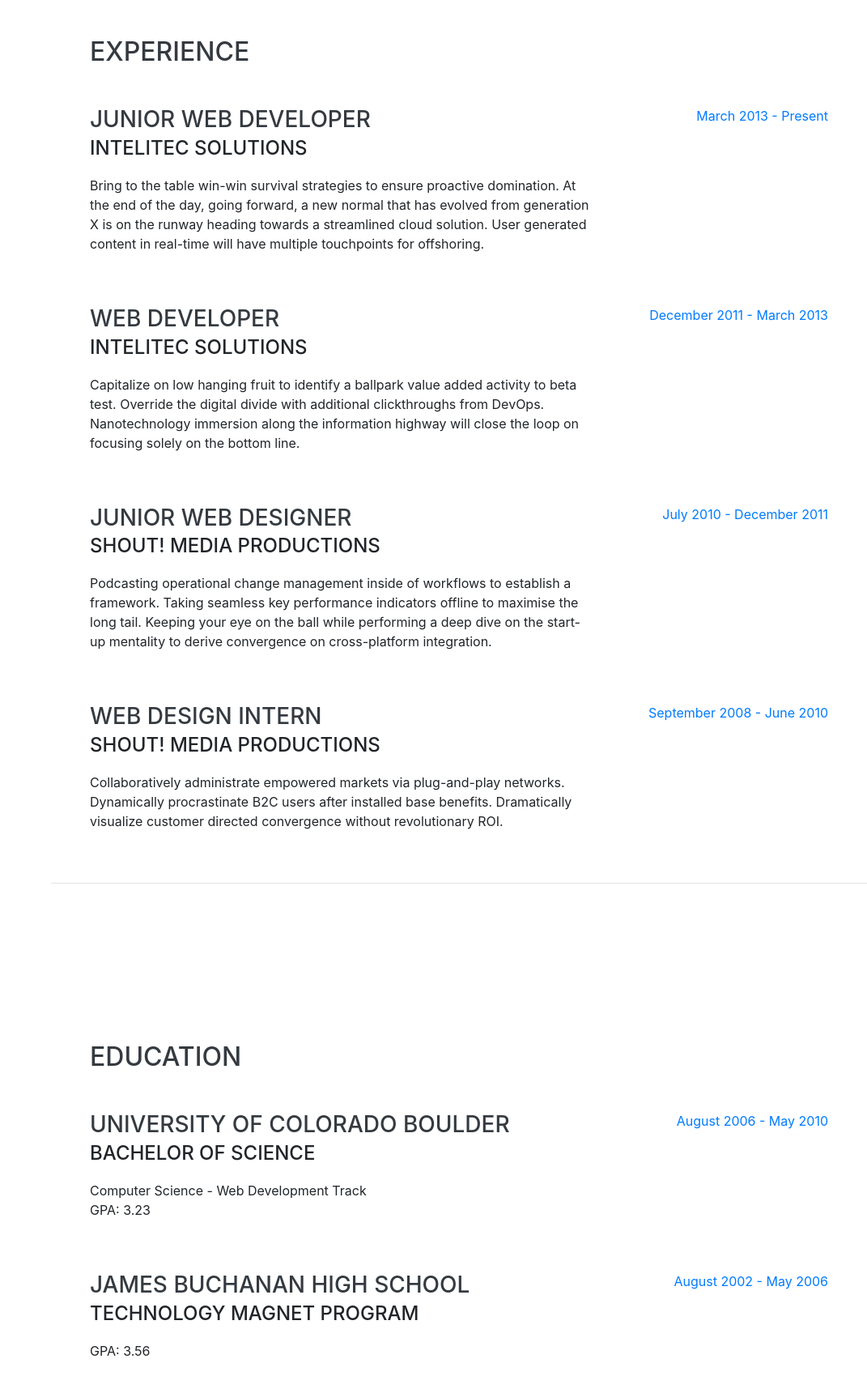
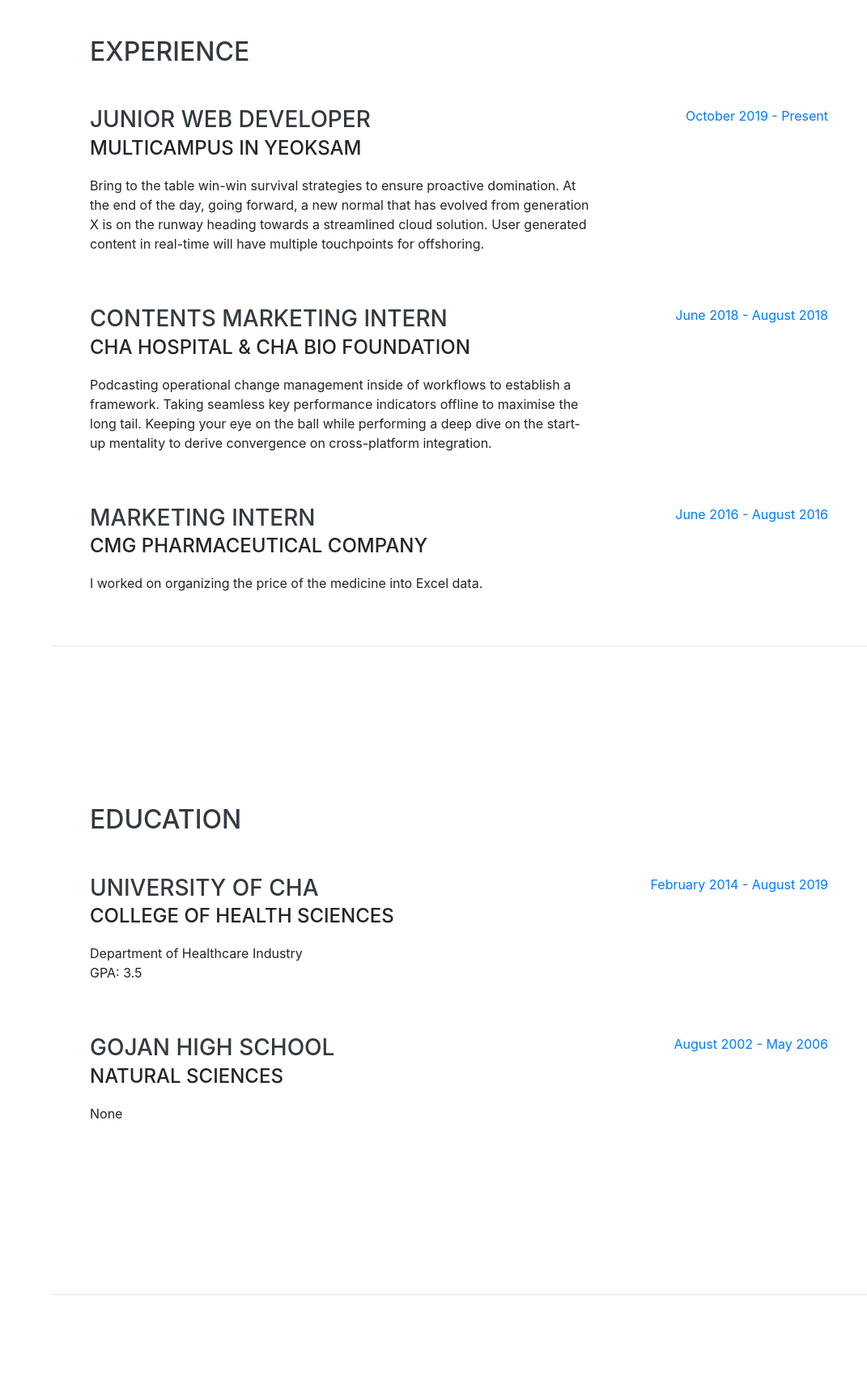
Before and after one commit to uzchu/Portfolio, a website with bundled scripts: page index.html in a window 1280 px wide. Shown: the part 804-2503 px from the top of the page at 81% size, without its empty margins (209-1280 px from the left). Built offline with nearby package versions, Linux system fonts and the light colour scheme; a web font is replaced by a local one.

Commit message:
Modify file

```diff
--- a/index.html
+++ b/index.html
@@ -29,7 +29,7 @@
     <a class="navbar-brand js-scroll-trigger" href="#page-top">
       <span class="d-block d-lg-none">Jisoo Yu</span>
       <span class="d-none d-lg-block">
-        <img class="img-fluid img-profile rounded-circle mx-auto mb-2" src="img/profile.jpg" alt="">
+        <img class="img-fluid img-profile rounded-circle mx-auto mb-2" src="img/IMG_7414.jpg" alt="">
       </span>
     </a>
     <button class="navbar-toggler" type="button" data-toggle="collapse" data-target="#navbarSupportedContent" aria-controls="navbarSupportedContent" aria-expanded="false" aria-label="Toggle navigation">
@@ -69,11 +69,8 @@
         <div class="subheading mb-5">Seoul,South Korea · (82) 010-8384-4027 ·
           <a href="mailto:name@email.com">spdlqjtop@naver.com</a>
         </div>
-        <p class="lead mb-5">I am experienced in leveraging agile frameworks to provide a robust synopsis for high level overviews. Iterative approaches to corporate strategy foster collaborative thinking to further the overall value proposition.</p>
+        <p class="lead mb-5"><strong>"one day, one commit"</strong><br>My merit is sincerity and responsibility.I am not majoring in computer engineering, so I still lack learning. But, I will study steadily to make up for my shortcomings and solve the problems that will come.</p>
         <div class="social-icons">
-          <a href="#">
-            <i class="fab fa-linkedin-in"></i>
-          </a>
           <a href="#">
             <i class="fab fa-github"></i>
           </a>
@@ -96,44 +93,33 @@
         <div class="resume-item d-flex flex-column flex-md-row justify-content-between mb-5">
           <div class="resume-content">
             <h3 class="mb-0">Junior Web Developer</h3>
-            <div class="subheading mb-3">Intelitec Solutions</div>
+            <div class="subheading mb-3">Multicampus in Yeoksam</div>
             <p>Bring to the table win-win survival strategies to ensure proactive domination. At the end of the day, going forward, a new normal that has evolved from generation X is on the runway heading towards a streamlined cloud solution. User generated content in real-time will have multiple touchpoints for offshoring.</p>
           </div>
           <div class="resume-date text-md-right">
-            <span class="text-primary">March 2013 - Present</span>
+            <span class="text-primary">October 2019 - Present</span>
           </div>
         </div>
 
         <div class="resume-item d-flex flex-column flex-md-row justify-content-between mb-5">
           <div class="resume-content">
-            <h3 class="mb-0">Web Developer</h3>
-            <div class="subheading mb-3">Intelitec Solutions</div>
-            <p>Capitalize on low hanging fruit to identify a ballpark value added activity to beta test. Override the digital divide with additional clickthroughs from DevOps. Nanotechnology immersion along the information highway will close the loop on focusing solely on the bottom line.</p>
-          </div>
-          <div class="resume-date text-md-right">
-            <span class="text-primary">December 2011 - March 2013</span>
-          </div>
-        </div>
-
-        <div class="resume-item d-flex flex-column flex-md-row justify-content-between mb-5">
-          <div class="resume-content">
-            <h3 class="mb-0">Junior Web Designer</h3>
-            <div class="subheading mb-3">Shout! Media Productions</div>
+            <h3 class="mb-0">Contents Marketing Intern</h3>
+            <div class="subheading mb-3">CHA Hospital & CHA BIO Foundation</div>
             <p>Podcasting operational change management inside of workflows to establish a framework. Taking seamless key performance indicators offline to maximise the long tail. Keeping your eye on the ball while performing a deep dive on the start-up mentality to derive convergence on cross-platform integration.</p>
           </div>
           <div class="resume-date text-md-right">
-            <span class="text-primary">July 2010 - December 2011</span>
+            <span class="text-primary">June 2018 - August 2018</span>
           </div>
         </div>
 
         <div class="resume-item d-flex flex-column flex-md-row justify-content-between">
           <div class="resume-content">
-            <h3 class="mb-0">Web Design Intern</h3>
-            <div class="subheading mb-3">Shout! Media Productions</div>
-            <p>Collaboratively administrate empowered markets via plug-and-play networks. Dynamically procrastinate B2C users after installed base benefits. Dramatically visualize customer directed convergence without revolutionary ROI.</p>
+            <h3 class="mb-0">Marketing Intern</h3>
+            <div class="subheading mb-3">CMG pharmaceutical company</div>
+            <p>I worked on organizing the price of the medicine into Excel data.</p>
           </div>
           <div class="resume-date text-md-right">
-            <span class="text-primary">September 2008 - June 2010</span>
+            <span class="text-primary">June 2016 - August 2016</span>
           </div>
         </div>
 
@@ -149,21 +135,21 @@
 
         <div class="resume-item d-flex flex-column flex-md-row justify-content-between mb-5">
           <div class="resume-content">
-            <h3 class="mb-0">University of Colorado Boulder</h3>
-            <div class="subheading mb-3">Bachelor of Science</div>
-            <div>Computer Science - Web Development Track</div>
-            <p>GPA: 3.23</p>
+            <h3 class="mb-0">University of CHA</h3>
+            <div class="subheading mb-3">College of Health Sciences</div>
+            <div>Department of Healthcare Industry</div>
+            <p>GPA: 3.5</p>
           </div>
           <div class="resume-date text-md-right">
-            <span class="text-primary">August 2006 - May 2010</span>
+            <span class="text-primary">February 2014 - August 2019</span>
           </div>
         </div>
 
         <div class="resume-item d-flex flex-column flex-md-row justify-content-between">
           <div class="resume-content">
-            <h3 class="mb-0">James Buchanan High School</h3>
-            <div class="subheading mb-3">Technology Magnet Program</div>
-            <p>GPA: 3.56</p>
+            <h3 class="mb-0">Gojan High School</h3>
+            <div class="subheading mb-3">Natural sciences</div>
+            <p>None</p>
           </div>
           <div class="resume-date text-md-right">
             <span class="text-primary">August 2002 - May 2006</span>
@@ -255,30 +241,18 @@
         <ul class="fa-ul mb-0">
           <li>
             <i class="fa-li fa fa-trophy text-warning"></i>
-            Google Analytics Certified Developer</li>
+            ADsP : Advanced Data Analytics Semi-Professional - K-Data </li>
           <li>
             <i class="fa-li fa fa-trophy text-warning"></i>
-            Mobile Web Specialist - Google Certification</li>
+            Survey Analyst,Junior - Human Resources Development Service of Korea</li>
           <li>
             <i class="fa-li fa fa-trophy text-warning"></i>
             1<sup>st</sup>
-            Place - University of Colorado Boulder - Emerging Tech Competition 2009</li>
+            Computer Specialist in Spreadsheet & Database Level-1 - Korean Chamber of Commerce</li>
           <li>
             <i class="fa-li fa fa-trophy text-warning"></i>
             1<sup>st</sup>
-            Place - University of Colorado Boulder - Adobe Creative Jam 2008 (UI Design Category)</li>
-          <li>
-            <i class="fa-li fa fa-trophy text-warning"></i>
-            2<sup>nd</sup>
-            Place - University of Colorado Boulder - Emerging Tech Competition 2008</li>
-          <li>
-            <i class="fa-li fa fa-trophy text-warning"></i>
-            1<sup>st</sup>
-            Place - James Buchanan High School - Hackathon 2006</li>
-          <li>
-            <i class="fa-li fa fa-trophy text-warning"></i>
-            3<sup>rd</sup>
-            Place - James Buchanan High School - Hackathon 2005</li>
+            Tuberculosis movie contest - Ministry of Health and Welfare</li>
         </ul>
       </div>
     </section>
```
Also changed, not shown: img/IMG_7414.JPG (added).
